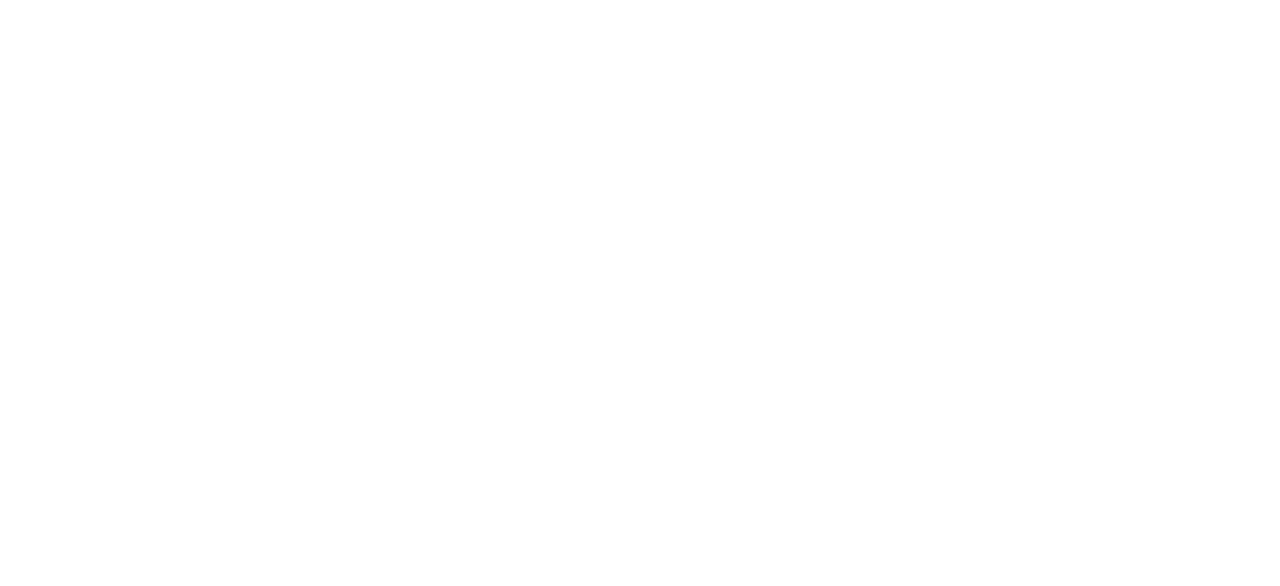
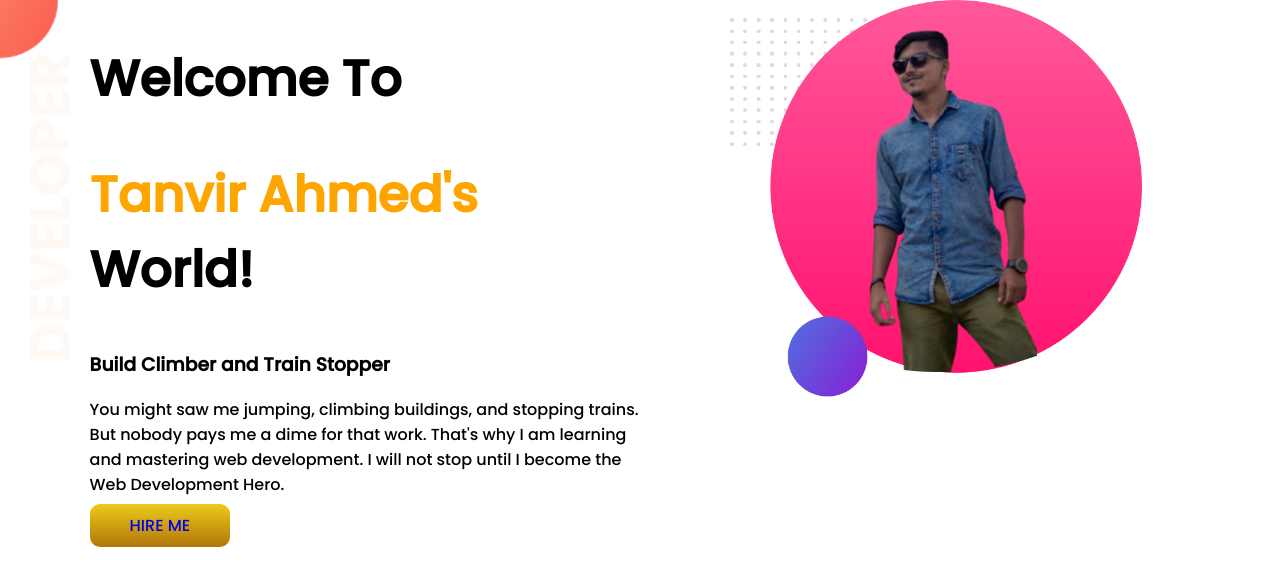
Before and after one commit to tanvir0896/eat-food-healthy, a plain HTML site: page first-exercise-portfolio/index.html in a window 1280 px wide. Drawn offline with Linux system fonts and the light colour scheme.

Commit message:
top added

```diff
--- a/first-exercise-portfolio/index.html
+++ b/first-exercise-portfolio/index.html
@@ -1,12 +1,35 @@
 <!DOCTYPE html>
 <html lang="en">
+
 <head>
     <meta charset="UTF-8">
     <meta http-equiv="X-UA-Compatible" content="IE=edge">
     <meta name="viewport" content="width=device-width, initial-scale=1.0">
     <title>Tanvir's Portfolio</title>
+    <link rel="preconnect" href="https://fonts.googleapis.com">
+    <link rel="preconnect" href="https://fonts.gstatic.com" crossorigin>
+    <link href="https://fonts.googleapis.com/css2?family=Poppins:wght@500&display=swap" rel="stylesheet">
+    <link rel="stylesheet" href="style.css">
 </head>
+
 <body>
+    <section class="top-baner">
+        <div class="half-width">
+            <h1>Welcome To</h1>
+            <h1><span id="name-color">Tanvir Ahmed's</span> World!</h1>
+            <h3>Build Climber and Train Stopper</h3>
+            <p>You might saw me jumping, climbing buildings, and stopping trains. But nobody pays me a dime for that
+                work.
+                That's why I am learning and mastering web development. I will not stop until I become the Web
+                Development
+                Hero.</p>
+            <a class="link-btn" target="_blank" href="https://github.com/tanvir0896/">HIRE ME</a>
+        </div>
+        <div class="half-width img">
+            <img src="images/tanvir.png" alt="">
+        </div>
+    </section>
 
 </body>
+
 </html>
--- a/first-exercise-portfolio/style.css
+++ b/first-exercise-portfolio/style.css
@@ -0,0 +1,38 @@
+body {
+    font-family: 'Poppins', sans-serif;
+    margin: 0%;
+}
+
+h1 {
+    font-size: 50px;
+}
+
+#name-color {
+    color: orange;
+}
+
+section {
+    display: flex;
+}
+
+.top-baner {
+    background-image: url(images/top-banner.png);
+    background-repeat: no-repeat;
+}
+
+.half-width {
+    width: 50%;
+    padding-left: 7%;
+}
+
+.half-width img {
+    width: 75%;
+}
+
+.link-btn {
+    text-decoration: none;
+    background-image: linear-gradient(rgb(235, 203, 24), rgb(177, 118, 9));
+    padding: 10px 40px;
+    border-radius: 10px;
+
+}
```
Also changed, not shown: first-exercise-portfolio/images/dream-bg.png (added), first-exercise-portfolio/images/exp-bg.png (added), first-exercise-portfolio/images/jhankar.png (added), first-exercise-portfolio/images/jhankar2.png (added), first-exercise-portfolio/images/me.jpg (added), first-exercise-portfolio/images/my-bg.png (added), first-exercise-portfolio/images/my-bg2.png (added), first-exercise-portfolio/images/tanvir.jpg (added), first-exercise-portfolio/images/tanvir.png (added), first-exercise-portfolio/images/top-banner.png (added), first-exercise-portfolio/images/we-bg.png (added).
